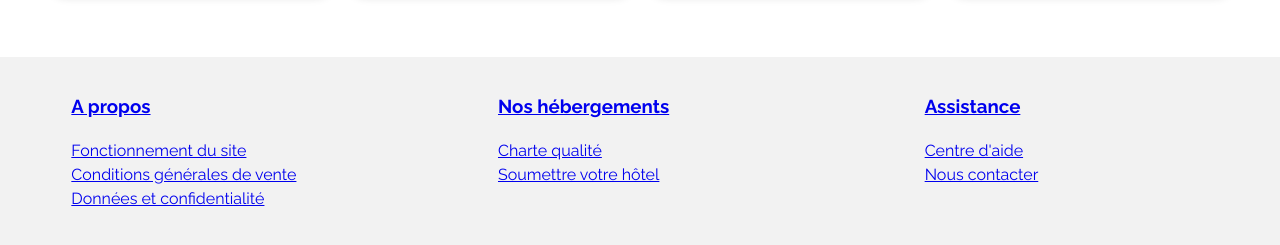
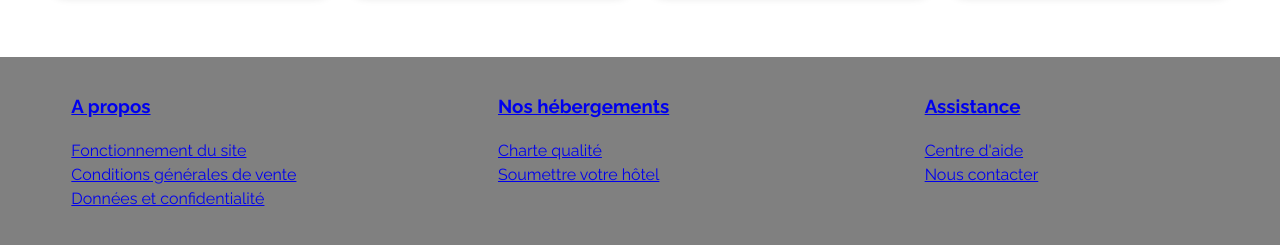
Before and after one commit to Jeremcroula92i/projet2, a plain HTML site: page index.html in a window 1280 px wide. Shown: the part 1664-1909 px from the top of the page. Drawn offline with Linux system fonts and the light colour scheme.

Commit message:
Update style.css

```diff
--- a/CSS/style.css
+++ b/CSS/style.css
@@ -474,7 +474,7 @@ input::placeholder {
 /* Footer */
 
 footer {
-    background-color: #f2f2f2;
+    background-color: #808080;
     padding: 20px 0 30px 0;
     display: flex;
     justify-content: space-around;
@@ -484,7 +484,7 @@ footer {
 
 footer ul {
     list-style: none;
-
+    text-decoration: none;
 
 }
 
```
